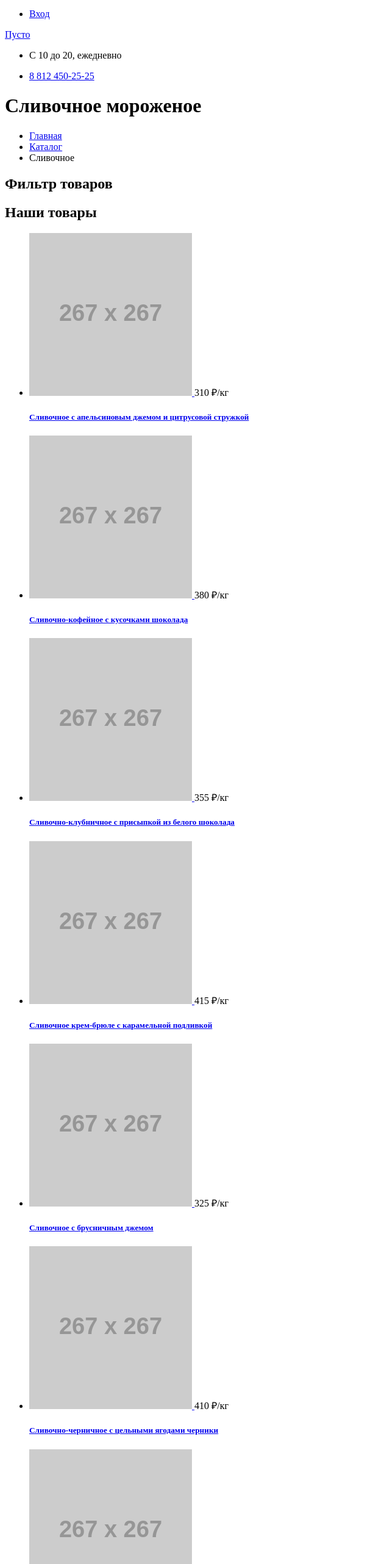
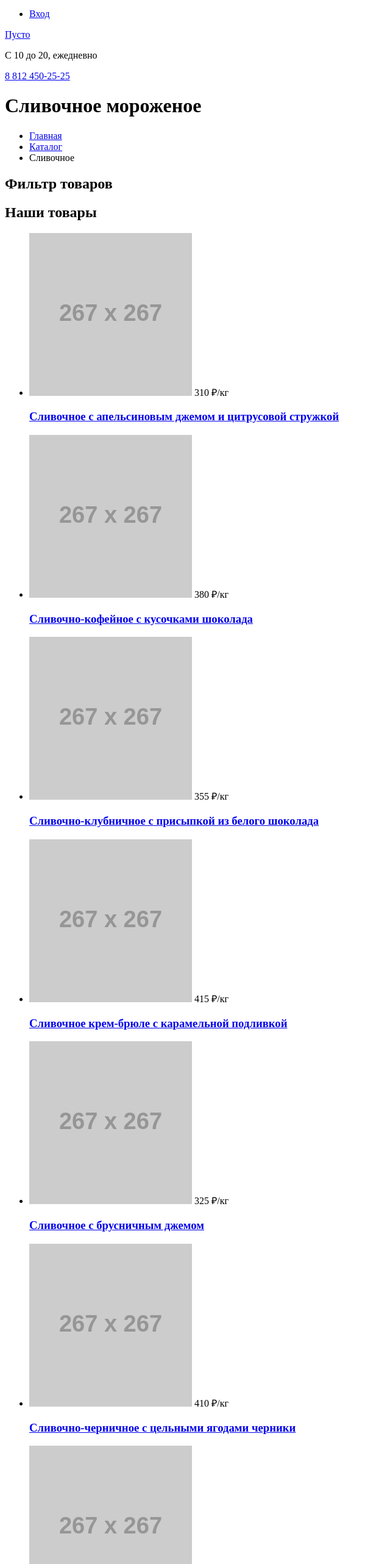
Before and after one commit to Finnko/963185-gllacy-25, a plain HTML site: page catalog.html in a window 1280 px wide. Shown: the part 236-2800 px from the top of the page at 61% size, without its empty margins (0-640 px from the left). Drawn offline with Linux system fonts and the light colour scheme; placeholder pictures from the web are drawn by us.

Commit message:
fixed 2.0

```diff
--- a/catalog.html
+++ b/catalog.html
@@ -69,18 +69,14 @@
         <a href="#" class="header__cart cart">
             Пусто
         </a>
-        <ul class="header__contacts contacts">
-            <li class="contacts__item">
-                <p class="contacts__text contacts__text_header">
-                    С 10 до 20, ежедневно
-                </p>
-            </li>
-            <li class="contacts__item">
-                <a href="tel:88124502525" class="contacts__phone contacts__phone_header">
-                    8 812 450-25-25
-                </a>
-            </li>
-        </ul>
+        <div class="header__contacts">
+            <p class="header__contacts-text">
+                С 10 до 20, ежедневно
+            </p>
+            <a href="tel:88124502525" class="header__contacts-phone">
+                8 812 450-25-25
+            </a>
+        </div>
     </header>
     <main class="main">
         <h1 class="main__title">
@@ -111,160 +107,136 @@
             </h2>
             <ul class="products">
                 <li class="products__item">
-                    <a href="#" class="products__link">
-                        <img src="http://placehold.it/267x267" width="267" height="267" alt="Сливочное мороженое">
-                    </a>
+                    <img src="http://placehold.it/267x267" class="products__img" width="267" height="267" alt="Сливочное мороженое">
                     <span class="products__price">
                         310 ₽/кг
                     </span>
-                    <h5 class="products__title">
+                    <h3 class="products__title">
                         <a href="#">
                             Сливочное с апельсиновым джемом и цитрусовой стружкой
                         </a>
-                    </h5>
+                    </h3>
                 </li>
                 <li>
-                    <a href="catalog.html" class="products__link">
-                        <img src="http://placehold.it/267x267" width="267" height="267" alt="Сливочное-шоколадное мороженое">
-                    </a>
+                    <img src="http://placehold.it/267x267" class="products__img" width="267" height="267" alt="Сливочное-шоколадное мороженое">
                     <span class="products__price">
                         380 ₽/кг
                     </span>
-                    <h5 class="products__title">
+                    <h3 class="products__title">
                         <a href="#">
                             Сливочно-кофейное с кусочками шоколада
                         </a>
-                    </h5>
+                    </h3>
                 </li>
                 <li class="products__item">
-                    <a href="catalog.html" class="products__link">
-                        <img src="http://placehold.it/267x267" width="267" height="267" alt="Сливочно-клубничное мороженое">
-                    </a>
+                    <img src="http://placehold.it/267x267" class="products__img" width="267" height="267" alt="Сливочно-клубничное мороженое">
                     <span class="products__price">
                         355 ₽/кг
                     </span>
-                    <h5 class="products__title">
+                    <h3 class="products__title">
                         <a href="#">
                             Сливочно-клубничное с присыпкой из белого шоколада
                         </a>
-                    </h5>
+                    </h3>
                 </li>
                 <li class="products__item">
-                    <a href="catalog.html" class="products__link">
-                        <img src="http://placehold.it/267x267" width="267" height="267" alt="Сливочное крем брюле">
-                    </a>
+                    <img src="http://placehold.it/267x267" class="products__img" width="267" height="267" alt="Сливочное крем брюле">
                     <span class="products__price">
                         415 ₽/кг
                     </span>
-                    <h5 class="products__title">
+                    <h3 class="products__title">
                         <a href="#">
                             Сливочное крем-брюле с карамельной подливкой
                         </a>
-                    </h5>
+                    </h3>
                 </li>
                 <li class="products__item">
-                    <a href="catalog.html" class="products__link">
-                        <img src="http://placehold.it/267x267" width="267" height="267" alt="Сливочное с брусничным джемом">
-                    </a>
+                    <img src="http://placehold.it/267x267" class="products__img" width="267" height="267" alt="Сливочное с брусничным джемом">
                     <span class="products__price">
                         325 ₽/кг
                     </span>
-                    <h5 class="products__title">
+                    <h3 class="products__title">
                         <a href="#">
                             Сливочное с брусничным джемом
                         </a>
-                    </h5>
+                    </h3>
                 </li>
                 <li class="products__item">
-                    <a href="catalog.html" class="products__link">
-                        <img src="http://placehold.it/267x267" width="267" height="267" alt="Сливочно-черничное с цельными ягодами черники">
-                    </a>
+                    <img src="http://placehold.it/267x267" class="products__img" width="267" height="267" alt="Сливочно-черничное с цельными ягодами черники">
                     <span class="products__price">
                         410 ₽/кг
                     </span>
-                    <h5 class="products__title">
+                    <h3 class="products__title">
                         <a href="#">
                             Сливочно-черничное с цельными ягодами черники
                         </a>
-                    </h5>
+                    </h3>
                 </li>
                 <li class="products__item">
-                    <a href="catalog.html" class="products__link">
-                        <img src="http://placehold.it/267x267" width="267" height="267" alt="Сливочно-лимонное с карамельной присыпкой">
-                    </a>
+                    <img src="http://placehold.it/267x267" class="products__img" width="267" height="267" alt="Сливочно-лимонное с карамельной присыпкой">
                     <span class="products__price">
                         375 ₽/кг
                     </span>
-                    <h5 class="products__title">
+                    <h3 class="products__title">
                         <a href="#">
                             Сливочно-лимонное с карамельной присыпкой
                         </a>
-                    </h5>
+                    </h3>
                 </li>
                 <li class="products__item">
-                    <a href="catalog.html" class="products__link">
-                        <img src="http://placehold.it/267x267" width="267" height="267" alt="Сливочное с шоколадной стружкой">
-                    </a>
+                    <img src="http://placehold.it/267x267" class="products__img" width="267" height="267" alt="Сливочное с шоколадной стружкой">
                     <span class="products__price">
                         320 ₽/кг
                     </span>
-                    <h5 class="products__title">
+                    <h3 class="products__title">
                         <a href="#">
                             Сливочное с шоколадной стружкой
                         </a>
-                    </h5>
+                    </h3>
                 </li>
                 <li class="products__item">
-                    <a href="catalog.html" class="products__link">
-                        <img src="http://placehold.it/267x267" width="267" height="267" alt="Сливочно-ванильное с кусочками шоколада">
-                    </a>
+                    <img src="http://placehold.it/267x267" class="products__img" width="267" height="267" alt="Сливочно-ванильное с кусочками шоколада">
                     <span class="products__price">
                         440 ₽/кг
                     </span>
-                    <h5 class="products__title">
+                    <h3 class="products__title">
                         <a href="#">
                             Сливочно-ванильное с кусочками шоколада
                         </a>
-                    </h5>
+                    </h3>
                 </li>
                 <li class="products__item">
-                    <a href="catalog.html" class="products__link">
-                        <img src="http://placehold.it/267x267" width="267" height="267" alt="Сливочноe с ментоловым сиропом">
-                    </a>
+                    <img src="http://placehold.it/267x267" class="products__img" width="267" height="267" alt="Сливочноe с ментоловым сиропом">
                     <span class="products__price">
                         435 ₽/кг
                     </span>
-                    <h5 class="products__title">
+                    <h3 class="products__title">
                         <a href="#">
                             Сливочноe с ментоловым сиропом
                         </a>
-                    </h5>
+                    </h3>
                 </li>
                 <li class="products__item">
-                    <a href="catalog.html" class="products__link">
-                        <img src="http://placehold.it/267x267" width="267" height="267" alt="Сливочное с кусочками черного шоколада">
-                    </a>
+                    <img src="http://placehold.it/267x267" class="products__img" width="267" height="267" alt="Сливочное с кусочками черного шоколада">
                     <span class="products__price">
                         355 ₽/кг
                     </span>
-                    <h5 class="products__title">
+                    <h3 class="products__title">
                         <a href="#">
                             Сливочное с кусочками черного шоколадаf
                         </a>
-                    </h5>
+                    </h3>
                 </li>
                 <li class="products__item">
-                    <a href="catalog.html" class="products__link">
-                        <img src="http://placehold.it/267x267" width="267" height="267" alt="Сливочное с кусочками черного шоколада">
-                    </a>
+                    <img src="http://placehold.it/267x267" class="products__img" width="267" height="267" alt="Сливочное с кусочками черного шоколада">
                     <span class="products__price">
                         420 ₽/кг
                     </span>
-                    <h5 class="products__title">
+                    <h3 class="products__title">
                         <a href="#">
                             Сливочное с мятным сиропом
                         </a>
-                    </h5>
+                    </h3>
                 </li>
             </ul>
             <ul class="pagination">
@@ -344,7 +316,7 @@
             </li>
         </ul>
         <div class="footer__copyright">
-            <a>
+            <a href="https://htmlacademy.ru/intensive/htmlcss" target="_blank">
                 <img src="http://placehold.it/107x38" width="107" height="38" alt="Логотип HTML Academy">
             </a>
             <p class="footer__copyright-text">
```
Also changed, not shown: index.html (+18 -31 lines).
